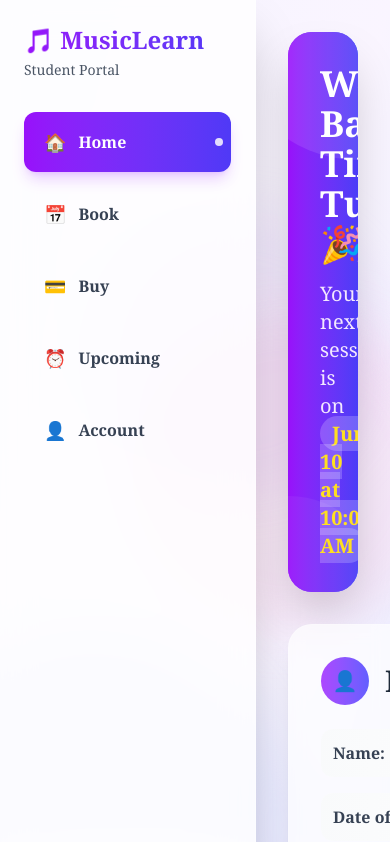
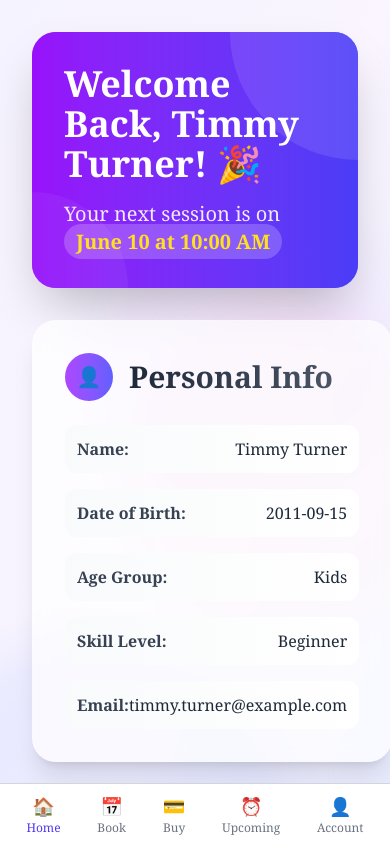
Before and after one commit to ssh-expitrans/music-plat, a Next.js app: page /demodashboard/studentdash in a window 390 px wide. Shown: the top 842 px of the page. Built offline with nearby package versions, Linux system fonts and the light colour scheme.

Commit message:
mobile nav bottom

```diff
--- a/src/app/demodashboard/studentdash/page.tsx
+++ b/src/app/demodashboard/studentdash/page.tsx
@@ -149,7 +149,7 @@ export default function StudentDashboard() {
       </div>
 
       {/* Sidebar Tabs */}
-      <nav className="relative z-10 w-64 backdrop-blur-lg bg-white/80 border-r border-white/20 p-6 flex flex-col space-y-3 shadow-2xl">
+      <nav className="hidden md:flex relative z-10 w-64 backdrop-blur-lg bg-white/80 border-r border-white/20 p-6 flex-col space-y-3 shadow-2xl">
         <div className="mb-8">
           <h1 className="text-2xl font-bold bg-gradient-to-r from-purple-600 to-indigo-600 bg-clip-text text-transparent">
             🎵 MusicLearn
@@ -900,7 +900,7 @@ export default function StudentDashboard() {
       </div>
 
       {/* Action Buttons */}
-    <div className="flex flex-col sm:flex-row gap-4 justify-center items-center">
+  <div className="flex flex-col sm:flex-row gap-4 justify-center items-center">
       {/* Log In Button */}
       <Link href="/login">
         <button className="group px-10 py-4 bg-gradient-to-r from-slate-700 to-gray-700 text-white rounded-2xl hover:from-slate-800 hover:to-gray-800 transition-all duration-300 font-bold shadow-2xl hover:shadow-slate-500/25 transform hover:scale-105">
@@ -930,6 +930,32 @@ export default function StudentDashboard() {
   </div>
 )}
       </main>
+
+      {/* Bottom Mobile Nav */}
+<nav className="fixed bottom-0 left-0 right-0 z-20 flex justify-around bg-white border-t border-gray-300 shadow-md p-2 md:hidden">
+  {tabs.map((tab) => (
+    <button
+      key={tab}
+      onClick={() => {
+        setActiveTab(tab);
+        if (tab !== "Book") setSelectedSlots([]);
+      }}
+      className={`flex flex-col items-center text-xs ${
+        activeTab === tab ? "text-indigo-600" : "text-gray-500"
+      }`}
+    >
+      <span className="text-lg">
+        {tab === "Home" && "🏠"}
+        {tab === "Book" && "📅"}
+        {tab === "Buy" && "💳"}
+        {tab === "Upcoming" && "⏰"}
+        {tab === "Account" && "👤"}
+      </span>
+      <span>{tab}</span>
+    </button>
+  ))}
+</nav>
+
 
       {/* Custom styles for animations */}
       <style jsx>{`
```
